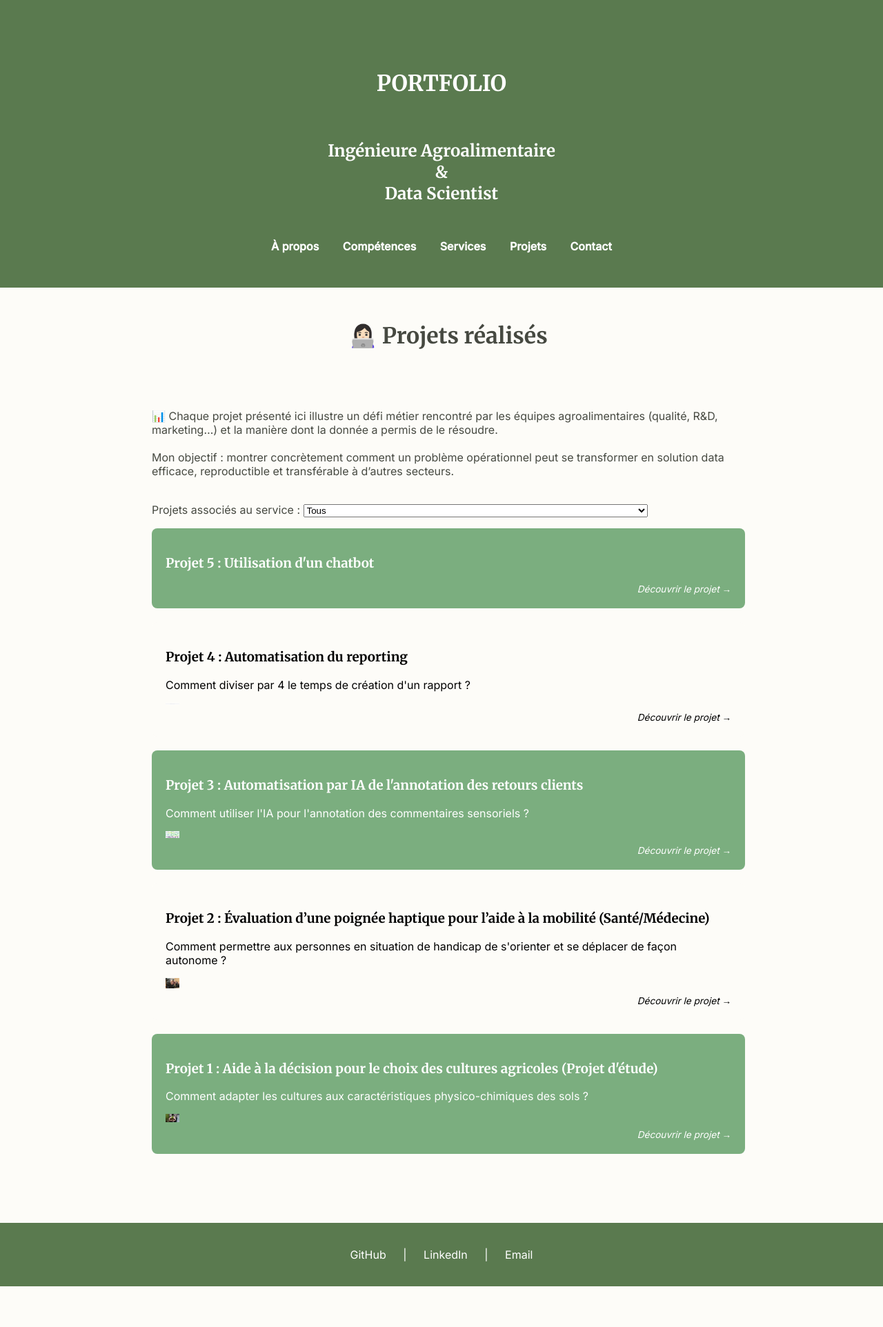
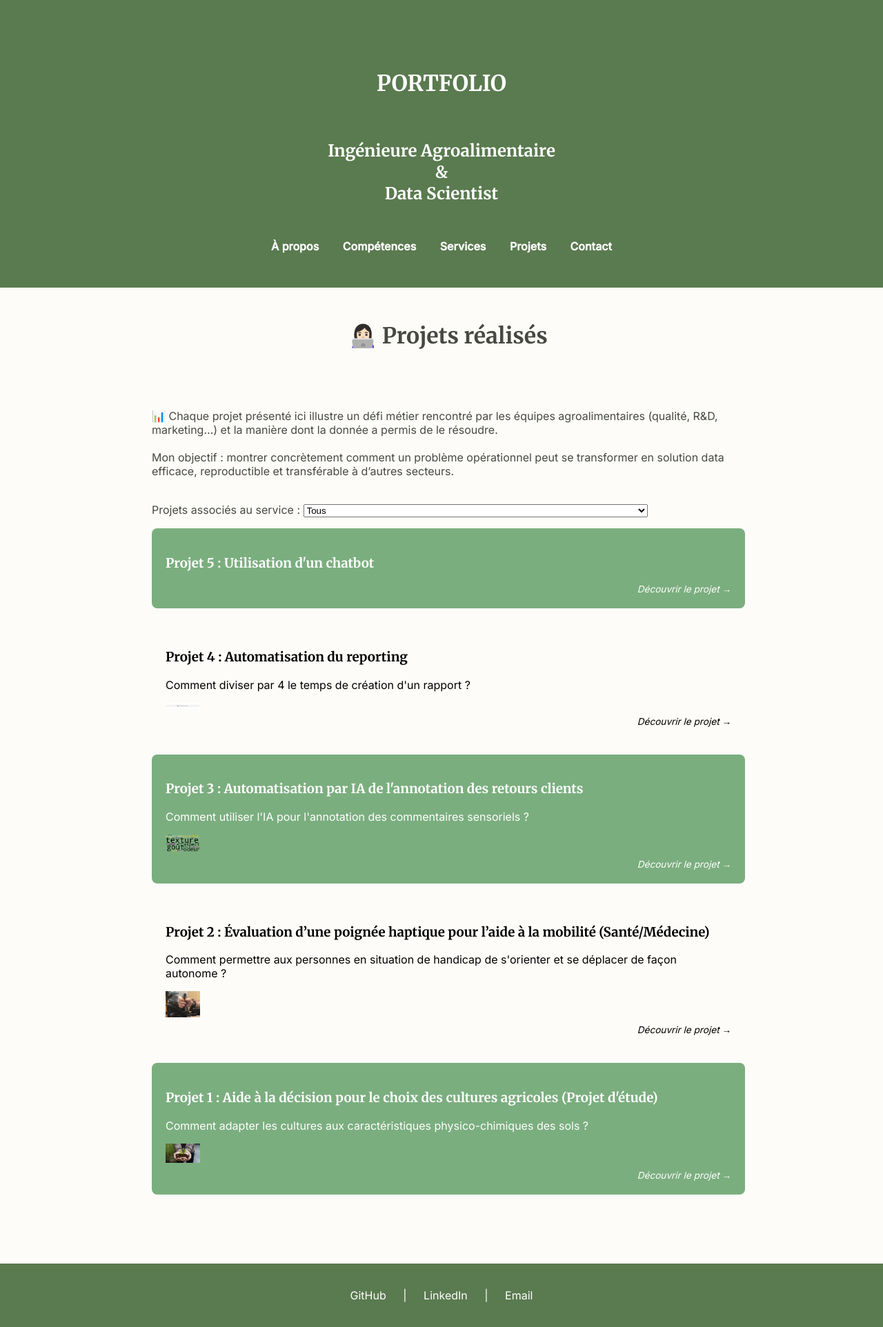
Before and after one commit to emma-dcs/emma-dcs.github.io, a Jekyll site: the page built from projets.md, in a window 1280 px wide. Shown: the whole page at 69% size. Built offline with Jekyll 4.4.1, drawn with Linux system fonts in a browser that asks for light colours; before the commit the page ends 1865 px from its top, so only the background shows below that.

Commit message:
taille image

```diff
--- a/assets/css/style.scss
+++ b/assets/css/style.scss
@@ -169,8 +169,9 @@ main {
 }
 
 .projet-image {
-  width: 20px;
+  width: 50px;
   height: auto;
+  align-items: center;
   margin-bottom: 10px;
   display: block;
 }
```
Also changed, not shown: assets/images/projet3.png.
